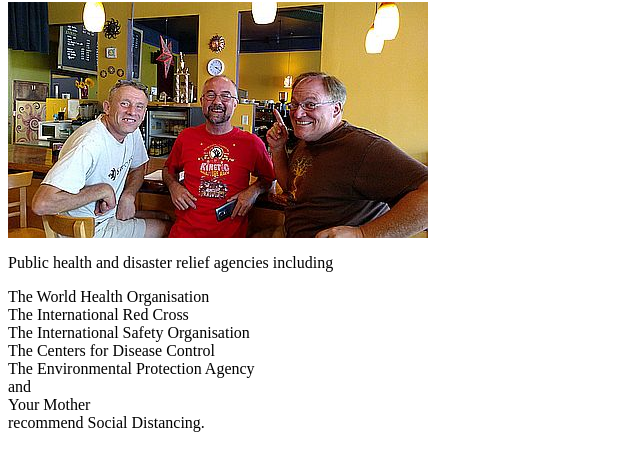
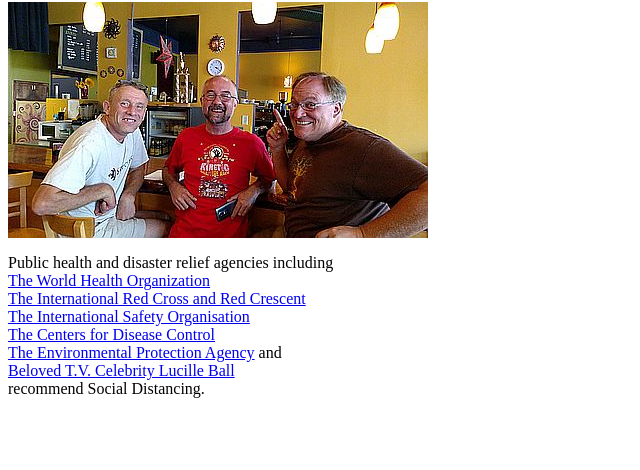
Before and after one commit to fuzzuss/fuzzuss.github.io, a plain HTML site: page index.html in a window 1280 px wide. Shown: the part 64-534 px from the top of the page, without its empty margins (0-640 px from the left). Drawn offline with Linux system fonts and the light colour scheme.

Commit message:
Update index.html

```diff
--- a/index.html
+++ b/index.html
@@ -10,13 +10,13 @@
 <img src="SunnysideFarewellJeremyJasonOceanSM.jpg" alt="Jeremy, Jason & Ocean say farewell to Sunnyside." width="420" height="236">
 
 <p>Public health and disaster relief agencies including<br>
-<p>The World Health Organisation<br>
-The International Red Cross<br>
-The International Safety Organisation<br>
-The Centers for Disease Control<br>
-The Environmental Protection Agency<br>
+<a href="https://www.who.int">The World Health Organization</a><br>
+<a href="https://media.ifrc.org/ifrc">The International Red Cross and Red Crescent</a><br>
+<a href="https://www.ngosafety.org">The International Safety Organisation</a><br>
+<a href="https://www.cdc.gov">The Centers for Disease Control</a><br>
+<a href="https://www.epa.gov/">The Environmental Protection Agency</a>
 and<br>
-Your Mother<br>
+<a href="https://external-content.duckduckgo.com/iu/?u=https%3A%2F%2Ftse2.mm.bing.net%2Fth%3Fid%3DOIP.QkUr2omq8YaJQmaN93VoigHaEo%26pid%3DApi&f=1">Beloved T.V. Celebrity Lucille Ball</a><br>
 recommend Social Distancing.<br>
 </p>
 
```
